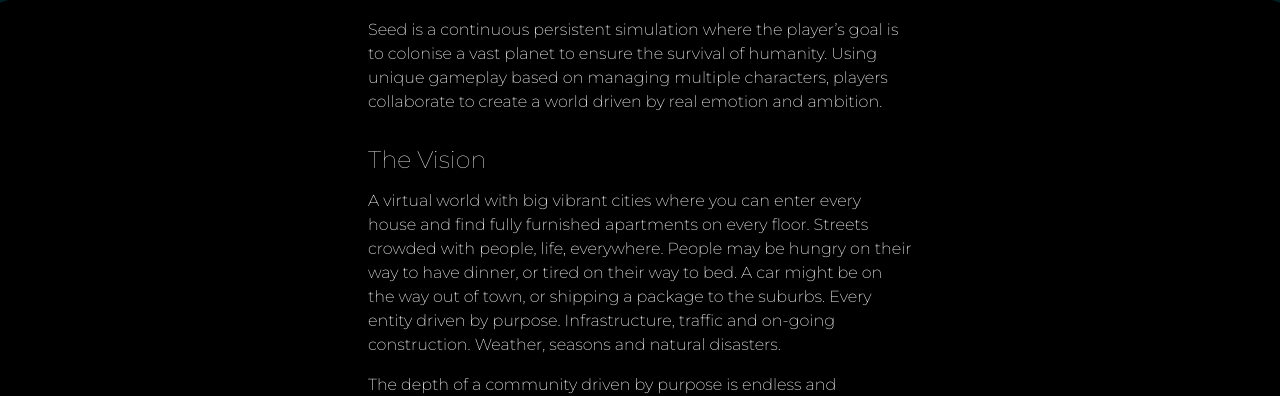
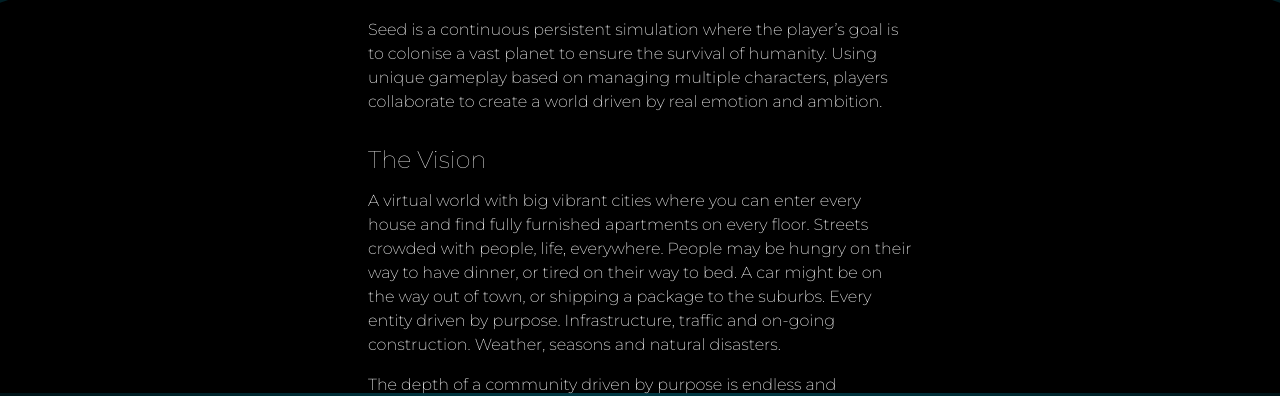
Before and after one commit to klang-games/klang-games.github.io, a plain HTML site: page what-is-seed/index.html in a window 1280 px wide. Shown: the part 407-803 px from the top of the page. Drawn offline with Linux system fonts and the light colour scheme; a script that the page names is missing.

Commit message:
Background is now pure CSS, no SVG needed.

```diff
--- a/css/seed.css
+++ b/css/seed.css
@@ -3,11 +3,32 @@ html {
 }
 
 body {
-	background: url(../svg/planet.svg), radial-gradient(50% 50% at center, #006D82, #000), black;
-	background-repeat: no-repeat, no-repeat;
-	background-size: 3840px 3840px, 1920px 1080px;
-	background-position: center 300px, center 0px;
+	background: radial-gradient(50% 50% at center, #006D82, #000), black;
+	background-repeat: no-repeat;
+	background-size: 1920px 1080px;
+	background-position: center 0px;
 	font-family: 'Montserrat', sans-serif;
+}
+
+#planet_wrapper {
+	width: 100%;
+	height: 100%;
+	overflow: hidden;
+	position: absolute;
+	top: 0px;
+	left: 0px;
+	z-index: -1;
+}
+
+#planet {
+	width: 3840px;
+	height: 3840px;
+	background: black;
+	border-radius: 1920px;
+	position: relative;
+	top: 300px;
+	left: 50%;
+	margin-left: -1920px;
 }
 
 a, h1, h2, p, label {
--- a/what-is-seed/index.html
+++ b/what-is-seed/index.html
@@ -126,5 +126,8 @@
   <footer>
     <a href="http://klang-games.com/">&copy; <script type="text/javascript">document.write(new Date().getFullYear());</script> &mdash; Klang Games GmbH</a>
   </footer>
+  <div id="planet_wrapper">
+    <div id="planet"></div>
+  </div>
 </body>
 </html>
```
Also changed, not shown: index.html (+3 -0 lines), svg/planet.svg (deleted), 1 other file.
